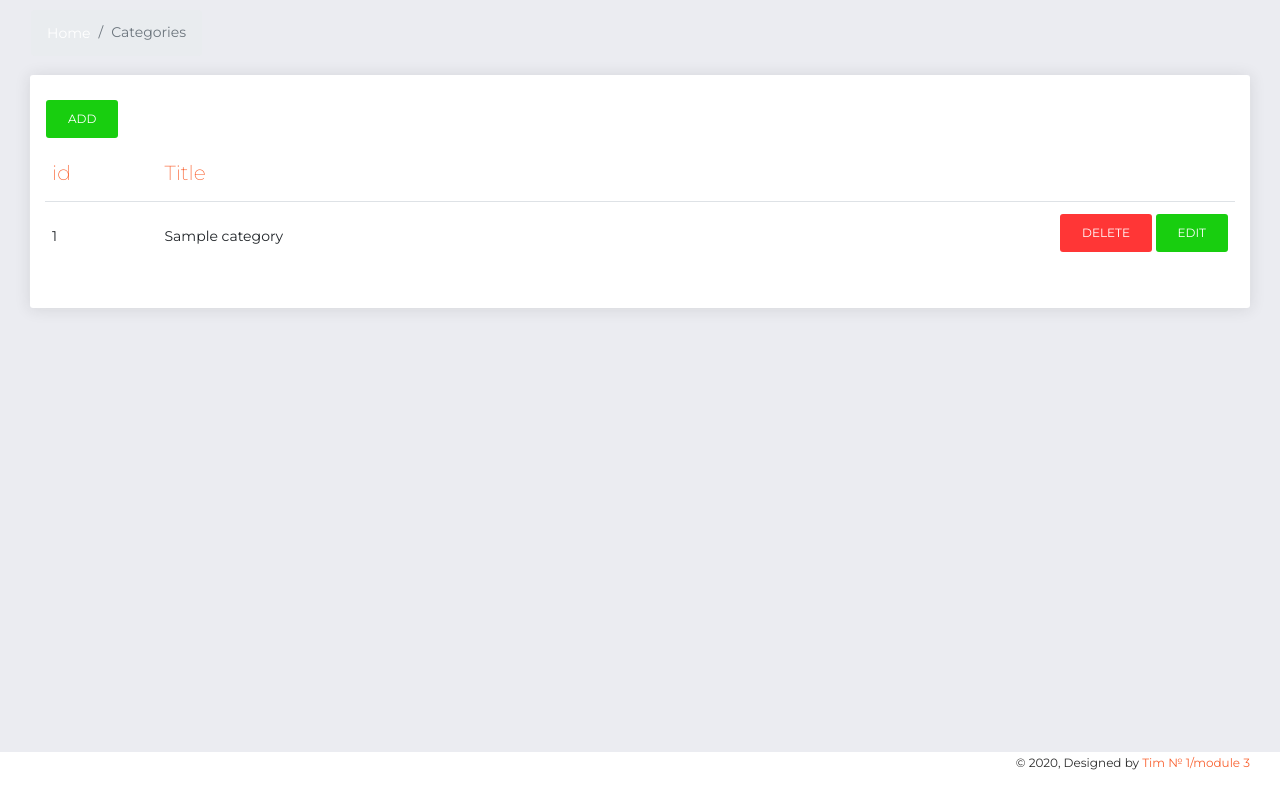
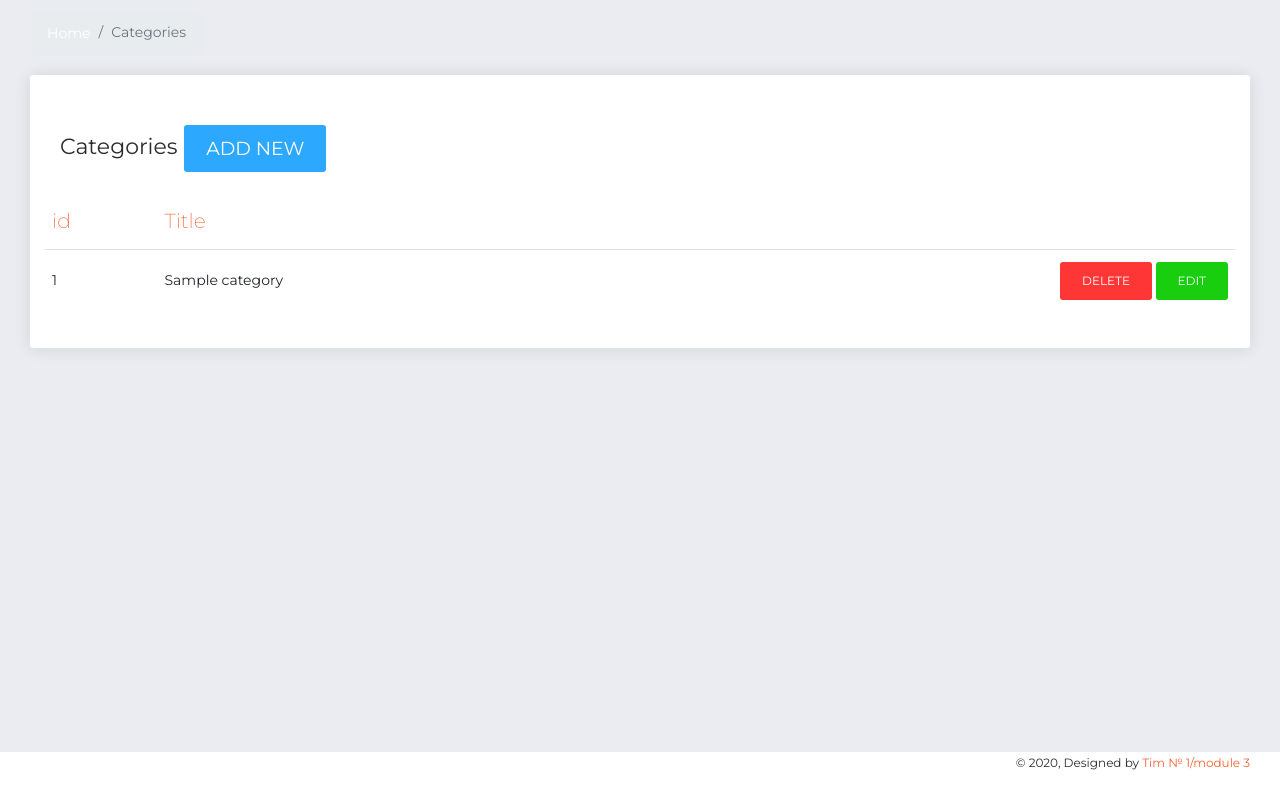
Before and after one commit to yuliia-shl/True-Luxury-Ocean-Cruising, a PHP site: page /admin/categories.php in a window 1280 px wide. Run offline with PHP 8.4, Linux system fonts and the light colour scheme; tables that the repository leaves empty or names only in its code hold one stand-in row (values such as "Sample post"); some libraries are stand-ins or nearby versions.

Commit message:
cleaned code

```diff
--- a/admin/categories.php
+++ b/admin/categories.php
@@ -1,11 +1,16 @@
+<!-- ============================
+Файл для вывода Категорий из БД
+==============================-->
 <?php
-$page = "categories";
-include $_SERVER['DOCUMENT_ROOT'].'/configs/db.php';
-include $_SERVER['DOCUMENT_ROOT']. '/admin/parts/header.php';
+	//название раздела
+	$page = "categories";
+	include $_SERVER['DOCUMENT_ROOT'].'/configs/db.php';
+	include $_SERVER['DOCUMENT_ROOT']. '/admin/parts/header.php';
+?>
 
-?>
 <div class="main-panel" id="main-panel">
-	 <nav class="navbar navbar-expand-lg navbar-transparent  bg-primary  navbar-absolute">
+	<!-- breadcrumb block-->
+	<nav class="navbar navbar-expand-lg navbar-transparent  bg-primary  navbar-absolute">
 	    <div class="container-fluid">
 	      	<nav aria-label="breadcrumb">
 	          	<ol class="breadcrumb">
@@ -15,6 +20,7 @@ include $_SERVER['DOCUMENT_ROOT']. '/admin/parts/header.php';
 	      	</nav>
 	    </div>
 	</nav>
+	<!--End breadcrumb block-->
 	<br><br><br><br><br>
 
 	<!--Table-->
@@ -24,15 +30,15 @@ include $_SERVER['DOCUMENT_ROOT']. '/admin/parts/header.php';
             <div class="card">
 				<div class="card-body">
 	                <div class="table-responsive">
-						<div class="btn btn-success mb-2">
-							<a href="/admin/modules/categories/add.php">ADD</a>
+	                	<div class="card-header ">
+							<h5 class="card-title">Categories
+								<a class="btn btn-info" href="/admin/modules/categories/add.php">ADD NEW</a>
+							</h5>
 						</div>
-
 		                <table class="table">
 		                    <thead class=" text-primary">
 		                      <th>id</th>
 		                      <th>Title</th>
-		                      <!-- <th>Options</th> -->
 		                    </thead>
 		                    <tbody>
 		                    	<?php
@@ -46,10 +52,10 @@ include $_SERVER['DOCUMENT_ROOT']. '/admin/parts/header.php';
 					                        <td><?php echo $row ['id'] ?></td>
 					                        <td><?php echo $row ['title'] ?></td>
 					                        <td class="text-right">
-					                        	<div class="btn btn-danger mb-2">
+					                        	<div class="btn btn-danger">
 					                        		<a href="/admin/modules/categories/delete.php?id=<?php echo $row ['id']; ?>">DELETE</a>
 					                        	</div>
-					                        	<div class="btn btn-success mb-2">
+					                        	<div class="btn btn-success">
 					                        		<a href="/admin/modules/categories/edit.php?id=<?php echo $row ['id']; ?>">EDIT</a>
 					                        	</div>
 					                        </td>
@@ -59,7 +65,6 @@ include $_SERVER['DOCUMENT_ROOT']. '/admin/parts/header.php';
 		                    	?>
 		                    </tbody>
 		                </table>
-
 	                </div>
 	              </div>
               </div>
```
Also changed, not shown: admin/modules/categories/add.php (+6 -4 lines), admin/modules/categories/delete.php (+5 -2 lines), admin/modules/categories/edit.php (+7 -5 lines).
